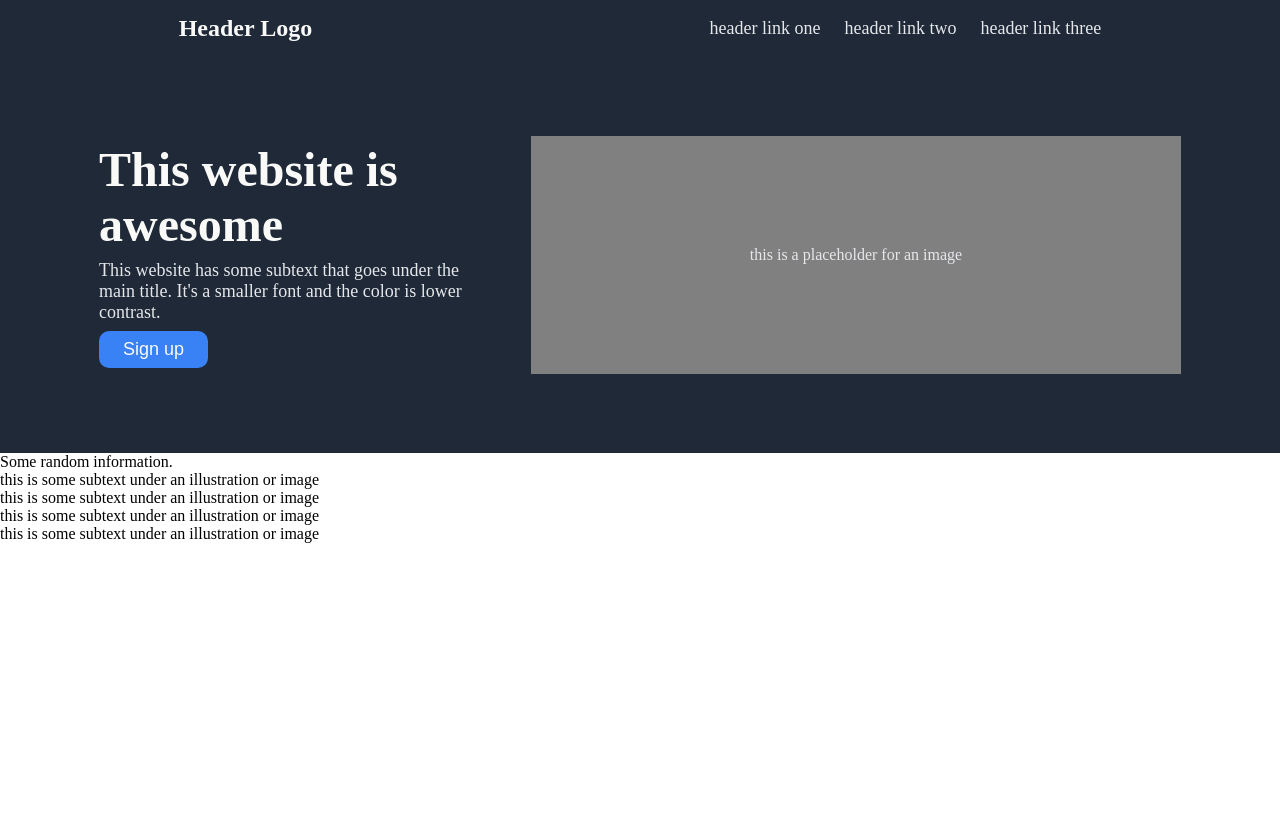
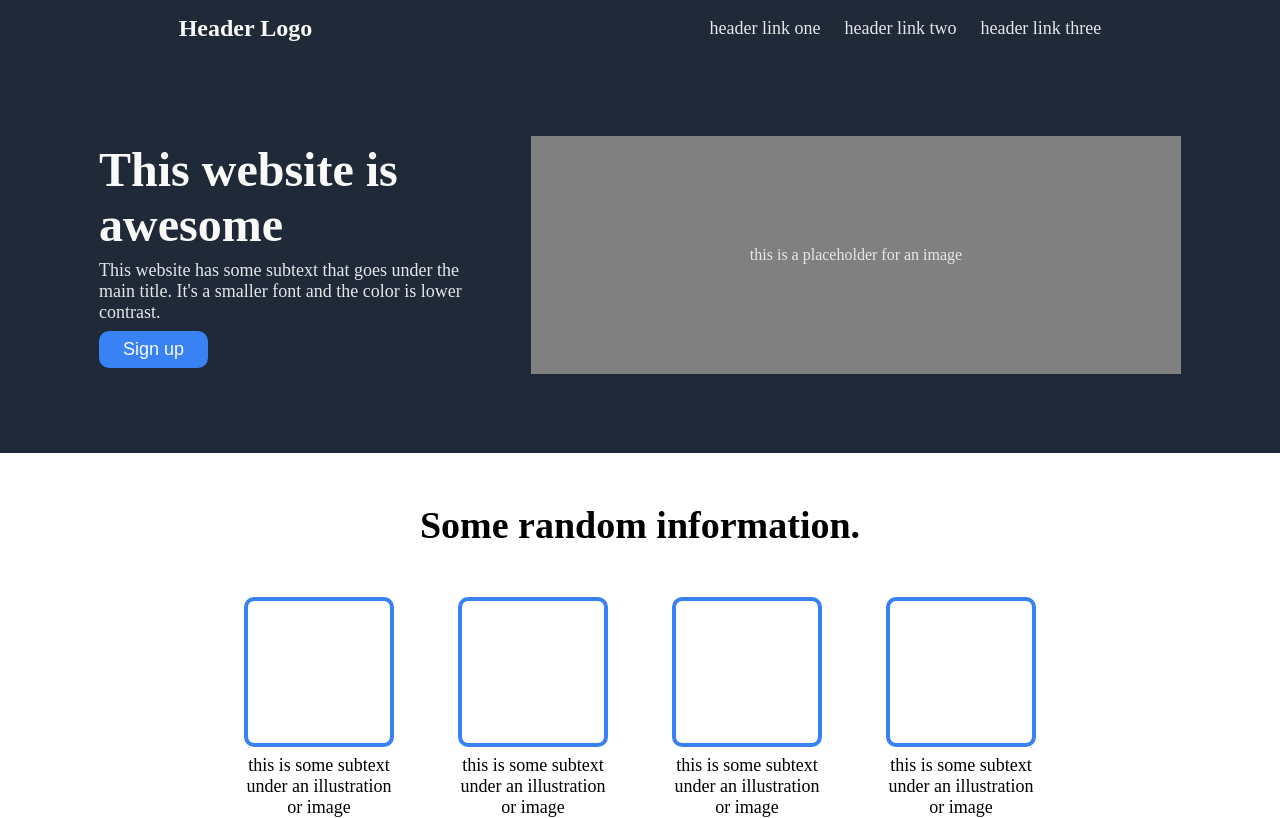
Before and after one commit to mitrohgr/landing-page, a plain HTML site: page index.html in a window 1280 px wide. Drawn offline with Linux system fonts and the light colour scheme.

Commit message:
Style the info section with appropriate CSS

```diff
--- a/css/styles.css
+++ b/css/styles.css
@@ -87,3 +87,39 @@ body {
   border-radius: 10px 10px;
   border-style: none;
 }
+
+.info .text {
+  font-size: 38px;
+  font-weight: bold;
+  text-align: center;
+  padding: 50px 0;
+}
+
+.info .container1 {
+  display: flex;
+  flex-wrap: wrap;
+  justify-content: center;
+  align-items: center;
+  gap: 64px;
+}
+
+.info .container2 {
+  display: flex;
+  flex-direction: column;
+  justify-content: center;
+  align-items: center;
+  width: 150px;
+  gap: 8px;
+}
+
+.info .subtext {
+  text-align: center;
+  font-size: 18px;
+}
+
+.info .box {
+  width: 150px;
+  height: 150px;
+  border: 4px solid #3882f6;
+  border-radius: 10px 10px;
+}
```
